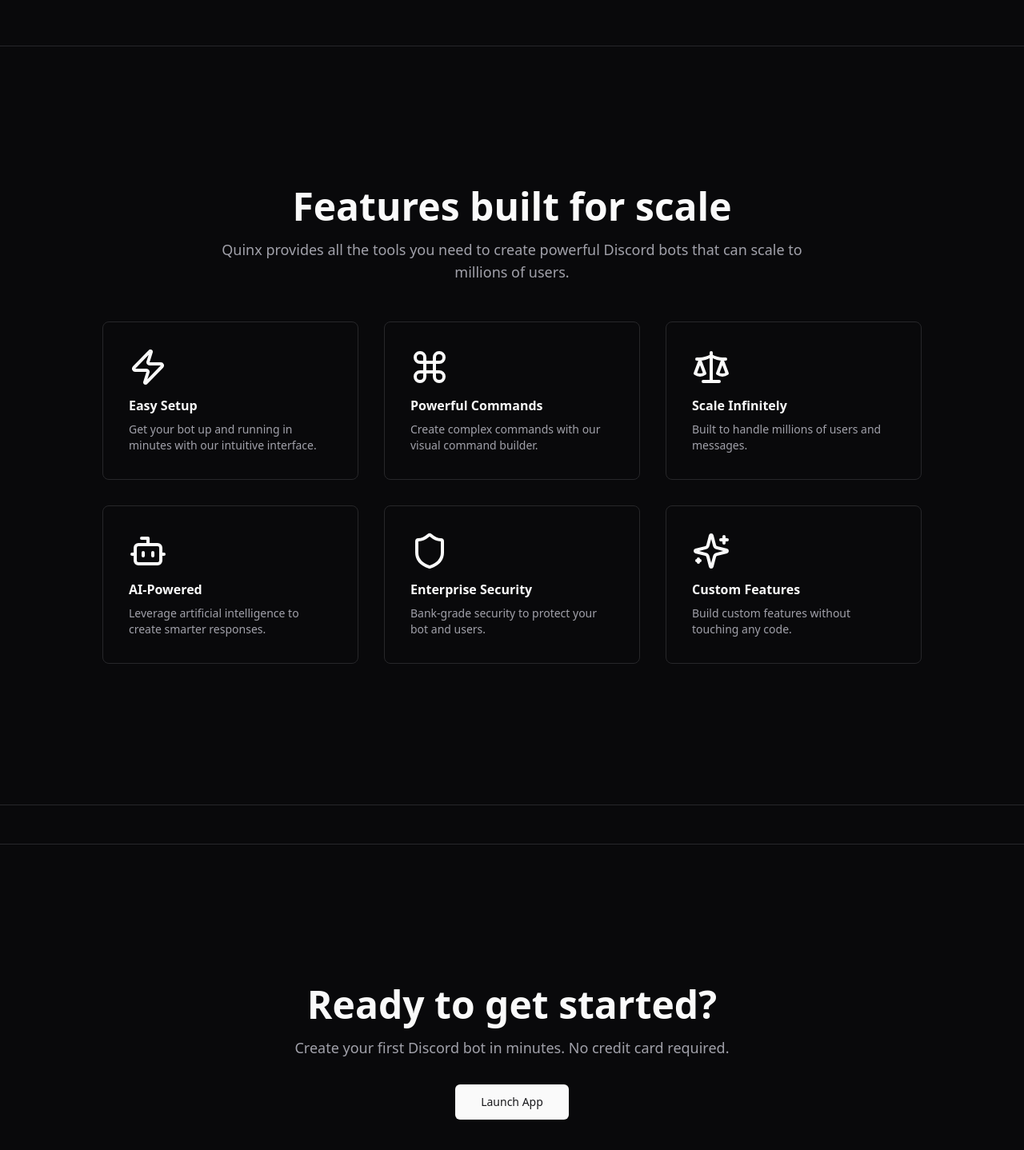
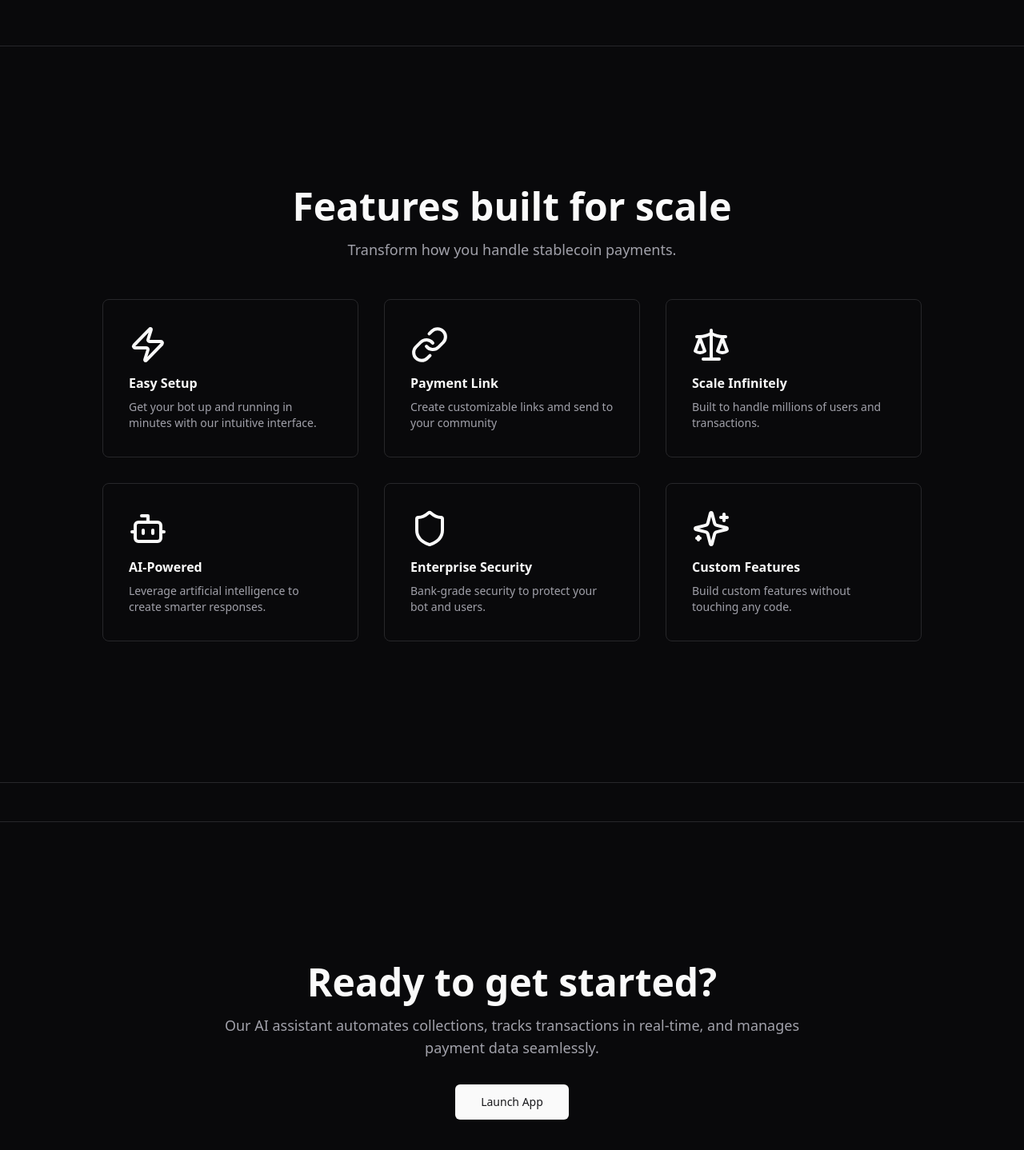
Before and after one commit to OFUZORCHUKWUEMEKE/frontend-sui-hackathon, a Next.js app: page / in a window 1280 px wide. Shown: the part 791-2229 px from the top of the page at 80% size. Built offline with nearby package versions, Linux system fonts and the light colour scheme; a web font is replaced by a local one.

Commit message:
refactor

```diff
--- a/app/page.tsx
+++ b/app/page.tsx
@@ -5,7 +5,7 @@
 import { Separator } from "../components/ui/separator"
 import { motion } from "framer-motion"
 import { Footer } from "./components/footer"
-import { Zap, Command, Scale, Bot, Shield, Sparkles, Check } from "lucide-react"
+import { Zap, Command, Scale, Bot, Shield, Sparkles, Check ,Link} from "lucide-react"
 
 export default function Home() {
   return (
@@ -74,7 +74,7 @@
           >
             <h2 className="text-3xl font-bold leading-[1.1] sm:text-3xl md:text-5xl">Features built for scale</h2>
             <p className="max-w-[85%] leading-normal text-muted-foreground sm:text-lg sm:leading-7">
-              Quinx provides all the tools you need to create powerful Discord bots that can scale to millions of users.
+              Transform how you handle stablecoin payments.
             </p>
           </motion.div>
           <div className="mx-auto grid gap-8 sm:max-w-3xl sm:grid-cols-2 lg:max-w-5xl lg:grid-cols-3">
@@ -165,7 +165,7 @@
           >
             <h2 className="text-3xl font-bold leading-[1.1] sm:text-3xl md:text-5xl">Ready to get started?</h2>
             <p className="max-w-[85%] leading-normal text-muted-foreground sm:text-lg sm:leading-7">
-              Create your first Discord bot in minutes. No credit card required.
+              Our AI assistant automates collections, tracks transactions in real-time, and manages payment data seamlessly.
             </p>
             <Button size="lg" className="mt-4">
               Launch App
@@ -185,13 +185,13 @@
     icon: Zap,
   },
   {
-    name: "Powerful Commands",
-    description: "Create complex commands with our visual command builder.",
-    icon: Command,
+    name: "Payment Link",
+    description: "Create customizable links amd send to your community",
+    icon: Link,
   },
   {
     name: "Scale Infinitely",
-    description: "Built to handle millions of users and messages.",
+    description: "Built to handle millions of users and transactions.",
     icon: Scale,
   },
   {
```
